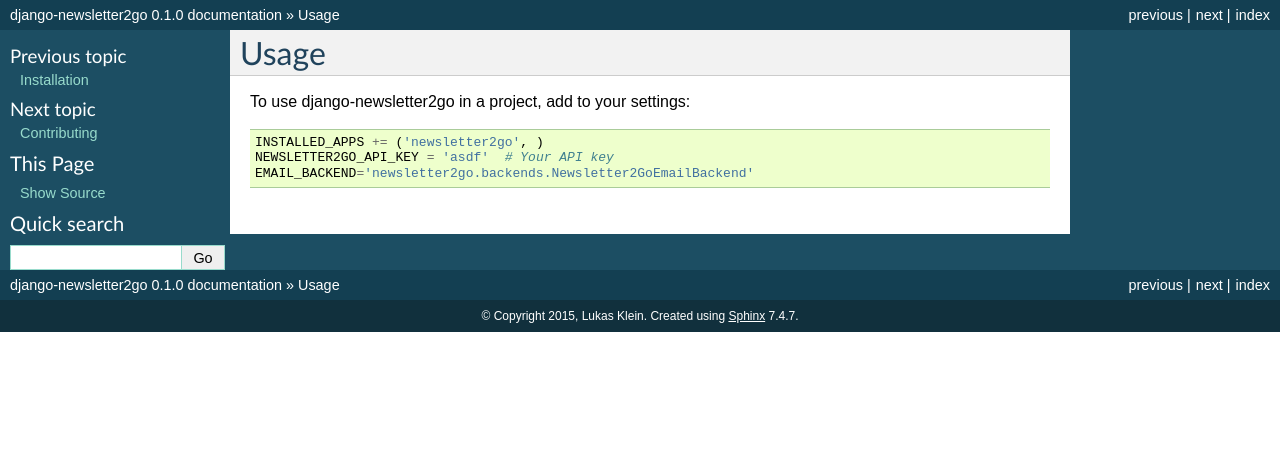
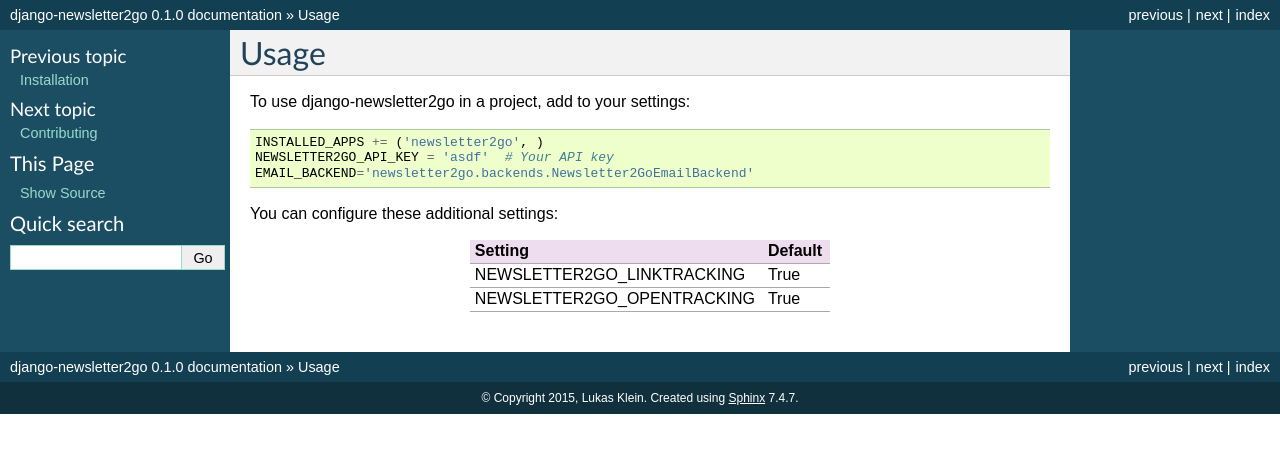
Before and after one commit to productgang/django-newsletter2go, a Sphinx documentation site: the page built from docs/usage.rst, in a window 1280 px wide. Shown: the top 453 px of the page. Built offline with Sphinx 7.4.7, drawn with Linux system fonts in a browser that asks for light colours.

Commit message:
Linktracking and opentracking can now be configured

```diff
--- a/docs/usage.rst
+++ b/docs/usage.rst
@@ -7,3 +7,13 @@
     INSTALLED_APPS += ('newsletter2go', )
     NEWSLETTER2GO_API_KEY = 'asdf'  # Your API key
     EMAIL_BACKEND='newsletter2go.backends.Newsletter2GoEmailBackend'
+
+
+You can configure these additional settings:
+
+==============================  =============
+          Setting                 Default
+==============================  =============
+NEWSLETTER2GO_LINKTRACKING         True
+NEWSLETTER2GO_OPENTRACKING         True
+==============================  =============
```
Also changed, not shown: 1 other file.
